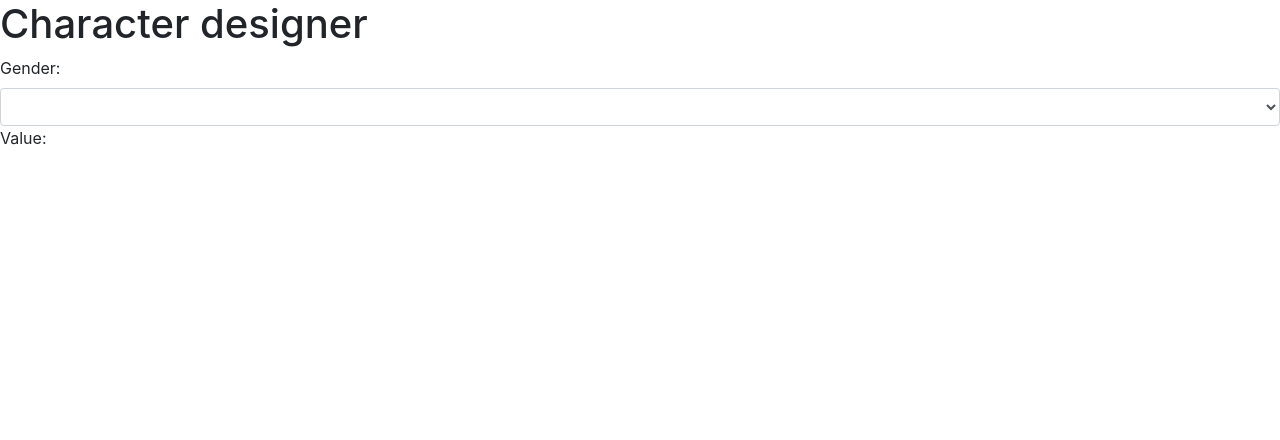
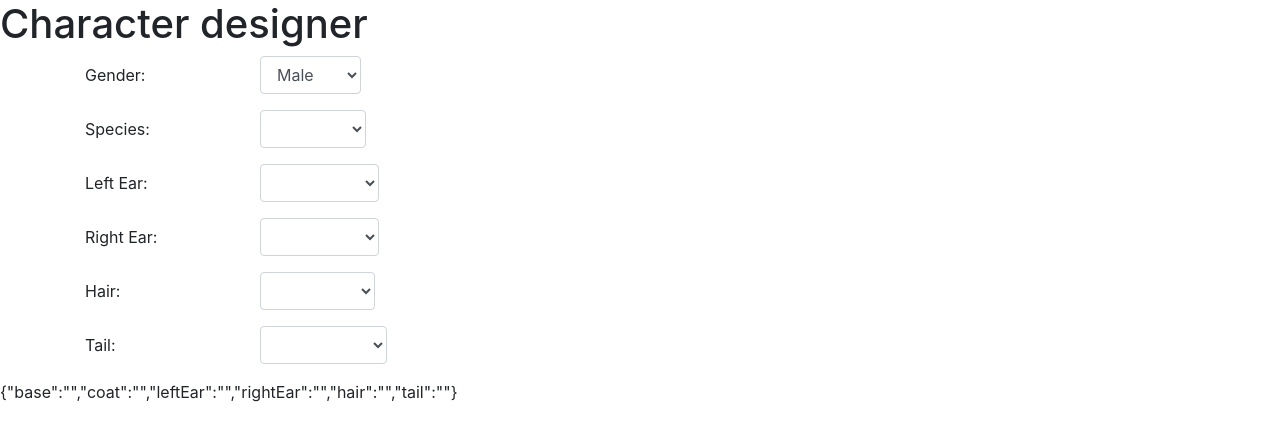
Before and after one commit to pyro-dragon/genrator, an Angular app: page / in a window 1280 px wide. Shown: the top 440 px of the page. Built offline with nearby package versions, Linux system fonts and the light colour scheme.

Commit message:
Set up options for that tail

```diff
--- a/src/app/app.component.html
+++ b/src/app/app.component.html
@@ -4,4 +4,5 @@
 </div>
 <div class="options-form">
     <app-body-form [body]="body"></app-body-form>
+    <p>{{JSON.stringify(body)}}</p>
 </div>
--- a/src/app/app.component.ts
+++ b/src/app/app.component.ts
@@ -1,17 +1,23 @@
-import { Component } from '@angular/core';
+import { Component } from "@angular/core";
 
 @Component({
-	selector: 'app-root',
-	templateUrl: './app.component.html',
-	styleUrls: ['./app.component.css']
+	selector: "app-root",
+	templateUrl: "./app.component.html",
+	styleUrls: ["./app.component.css"]
 })
 export class AppComponent {
 	body = {
 		base: "",
 		coat: "",
-		sex: "",
 		leftEar: "",
 		rightEar: "",
-		hair: ""
+		hair: "",
+		tail: "",
 	};
+
+	JSON;
+
+	constructor() {
+		this.JSON = JSON;
+	}
 }
--- a/src/app/app.module.ts
+++ b/src/app/app.module.ts
@@ -4,11 +4,13 @@ import { FormsModule } from '@angular/forms';
 
 import { AppComponent } from './app.component';
 import { BodyFormComponent } from './body-form/body-form.component';
+import { CharacterDisplayComponent } from './character-display/character-display.component';
 
 @NgModule({
   declarations: [
     AppComponent,
-    BodyFormComponent
+    BodyFormComponent,
+    CharacterDisplayComponent
   ],
   imports: [
     BrowserModule,
--- a/src/app/body-form/body-form.component.html
+++ b/src/app/body-form/body-form.component.html
@@ -1,11 +1,55 @@
-<div>
-	<form name="body-form">
-		<div class="form-group">
-			<label for="gender">Gender: </label>
-			<select class="form-control" name="gender" id="gender" [(ngModel)]="options">
-				<option *ngFor="let t of bodyChoices" [ngValue]="t.choices">{{t.displayName}}</option>
-			</select>
-			<p>Value: {{JSON.stringify(options)}}</p>
+<div class="container">
+	<form name="gender-form">
+		<div class="form-group row">
+			<label class="col-sm-2 col-form-label" for="gender">Gender: </label>
+			<div class="col-10-md">
+				<select class="form-control" name="gender" id="gender" [(ngModel)]="options">
+					<option *ngFor="let b of bodyChoices" [ngValue]="b.choices">{{b.displayName}}</option>
+				</select>
+			</div>
+		</div>
+	</form>
+
+	<form *ngIf="options" name="body-form">
+		<div class="form-group row">
+			<label class="col-sm-2 col-form-label" for="species">Species: </label>
+			<div class="col-10-md">
+				<select class="form-control" name="species" id="species" [(ngModel)]="body.base">
+					<option *ngFor="let p of options.coat" [ngValue]="p.fn">{{p.dn}}</option>
+				</select>
+			</div>
+		</div>
+		<div class="form-group row">
+			<label class="col-sm-2 col-form-label" for="left-ear">Left Ear: </label>
+			<div class="col-10-md">
+				<select class="form-control" name="left-ear" id="left-ear" [(ngModel)]="body.leftEar">
+					<option *ngFor="let le of options.leftEar" [ngValue]="le.fn">{{le.dn}}</option>
+				</select>
+			</div>
+		</div>
+		<div class="form-group row">
+			<label class="col-sm-2 col-form-label" for="right-ear">Right Ear: </label>
+			<div class="col-10-md">
+				<select class="form-control" name="right-ear" id="right-ear" [(ngModel)]="body.rightEar">
+					<option *ngFor="let re of options.rightEar" [ngValue]="re.fn">{{re.dn}}</option>
+				</select>
+			</div>
+		</div>
+		<div class="form-group row">
+			<label class="col-sm-2 col-form-label" for="hair">Hair: </label>
+			<div class="col-10-md">
+				<select class="form-control" name="hair" id="hair" [(ngModel)]="body.hair">
+					<option *ngFor="let h of options.hair" [ngValue]="h.fn">{{h.dn}}</option>
+				</select>
+			</div>
+		</div>
+		<div class="form-group row">
+			<label class="col-sm-2 col-form-label" for="tail">Tail: </label>
+			<div class="col-10-md">
+				<select class="form-control" name="tail" id="tail" [(ngModel)]="body.tail">
+					<option *ngFor="let t of options.tail" [ngValue]="t.fn">{{t.dn}}</option>
+				</select>
+			</div>
 		</div>
 	</form>
 </div>
--- a/src/app/body-form/body-form.component.ts
+++ b/src/app/body-form/body-form.component.ts
@@ -7,14 +7,13 @@ import { Component, Input } from "@angular/core";
 })
 export class BodyFormComponent {
 
-	options;
-
 	maleChoices = {
 		base: [{dn: "Default (male)", fn: "male.png"}],
 		coat: [{dn: "Spotted", fn: "spotted.png"}, {dn: "Striped", fn: "striped.png"}],
 		leftEar: [{dn: "Rounded", fn: "rounded.png"}, {dn: "Pointed", fn: "pointed.png"}, {dn: "Damaged", fn: "damaged.png"}],
 		rightEar: [{dn: "Rounded", fn: "rounded.png"}, {dn: "Pointed", fn: "pointed.png"}, {dn: "Damaged", fn: "damaged.png"}],
-		hair: [{dn: "Spiked", fn: "spiked.png"}, {dn: "Buzz Cut", fn: "buzzed.png"}]
+		hair: [{dn: "Spiked", fn: "spiked.png"}, {dn: "Buzz Cut", fn: "buzzed.png"}],
+		tail: [{dn: "Paintbrush", fn: "paintbrush.png"}, {dn: "Bushy", fn: "bushy.png"}]
 	};
 
 	femaleChoices = {
@@ -22,7 +21,8 @@ export class BodyFormComponent {
 		coat: [{dn: "Spotted", fn: "spotted.png"}, {dn: "Striped", fn: "striped.png"}],
 		leftEar: [{dn: "Rounded", fn: "rounded.png"}, {dn: "Pointed", fn: "pointed.png"}, {dn: "Damaged", fn: "damaged.png"}],
 		rightEar: [{dn: "Rounded", fn: "rounded.png"}, {dn: "Pointed", fn: "pointed.png"}, {dn: "Damaged", fn: "damaged.png"}],
-		hair: [{dn: "Spiked", fn: "spiked.png"}, {dn: "Flowing", fn: "flowing.png"}]
+		hair: [{dn: "Spiked", fn: "spiked.png"}, {dn: "Flowing", fn: "flowing.png"}],
+		tail: [{dn: "Paintbrush", fn: "paintbrush.png"}, {dn: "Bushy", fn: "bushy.png"}]
 	};
 
 	bodyChoices = [
@@ -36,17 +36,12 @@ export class BodyFormComponent {
 		}
 	];
 
-	bodyMap;
+	options = this.maleChoices;
 	JSON;
 
 	@Input() body: {};
 
 	constructor() {
-
 		this.JSON = JSON;
 	}
-
-	public changeOption(event: any): void {
-		console.log(event);
-	}
 }
--- /dev/null
+++ b/src/app/character-display/character-display.component.html
@@ -0,0 +1,3 @@
+<div>
+
+</div>
--- /dev/null
+++ b/src/app/character-display/character-display.component.ts
@@ -0,0 +1,15 @@
+import { Component, OnInit } from '@angular/core';
+
+@Component({
+  selector: 'app-character-display',
+  templateUrl: './character-display.component.html',
+  styleUrls: ['./character-display.component.css']
+})
+export class CharacterDisplayComponent implements OnInit {
+
+  constructor() { }
+
+  ngOnInit() {
+  }
+
+}
```
Also changed, not shown: src/app/character-display/character-display.component.css (added).
